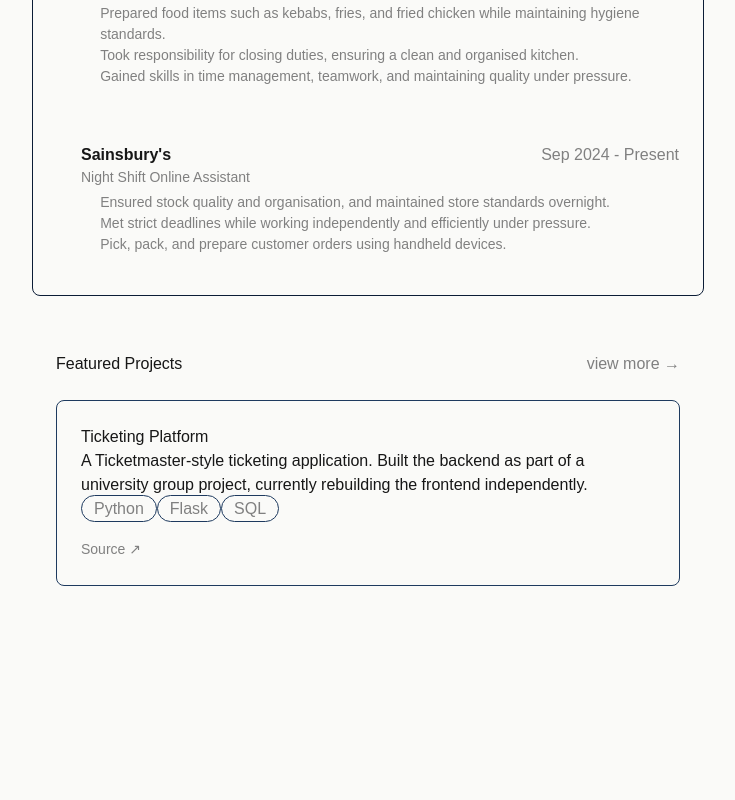
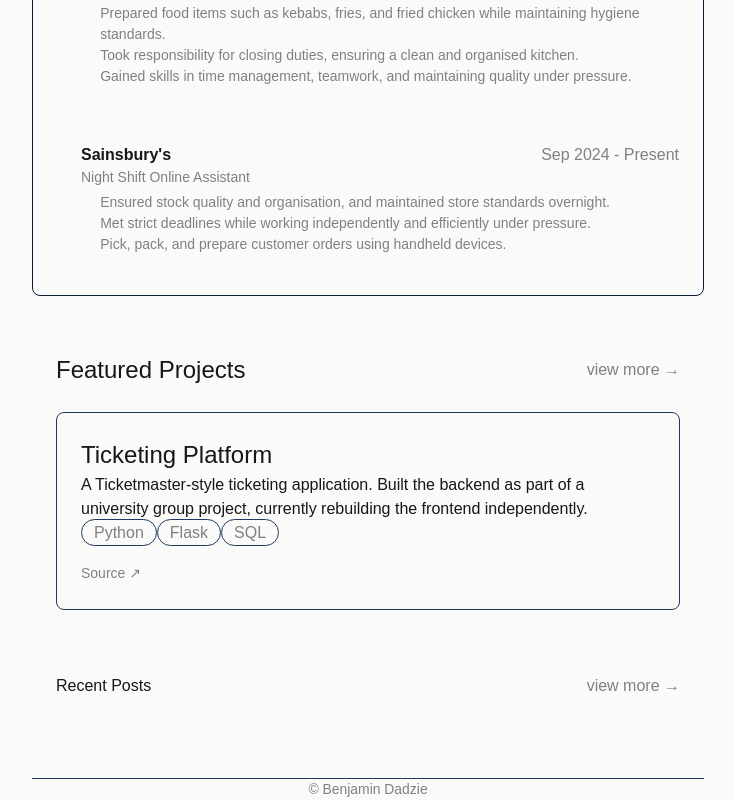
Before and after one commit to bdadzie119/Portfolio, a Next.js app in the folder my-portfolio/: page / in a window 1280 px wide. Shown: the part 697-1497 px from the top of the page, without its empty margins (272-1007 px from the left). Before the commit the page ends 1323 px from the top, so only its background shows below. Built offline with nearby package versions, Linux system fonts and the light colour scheme.

Commit message:
projects page start

```diff
--- a/my-portfolio/app/globals.css
+++ b/my-portfolio/app/globals.css
@@ -168,6 +168,9 @@ body {
   color: #808080;
   text-decoration: none;
 }
+.project-header h2{
+  font-size: 1.5rem;
+}
 .projects-tags {
 display: flex;
 gap: 0.5rem;
@@ -189,6 +192,10 @@ align-items: center;
   margin-bottom: 1rem;
 }
 
+.project-card h2{
+  font-size: 1.5rem;
+}
+
 .project-links{
   margin-top: 1rem;
 }
@@ -202,3 +209,30 @@ align-items: center;
 .project-links a:hover{
   color: #FFFFFF;
 }
+.recent-posts{
+  margin-top: 2rem;
+  margin: 0 auto;
+  max-width: 42rem;
+  padding: 1.5rem;
+}
+.recent-post-header {
+  display: flex;
+  justify-content: space-between;
+  align-items: center;
+  margin-bottom: 1.5rem;
+}
+.recent-posts a{
+  font-size: 1rem;
+  color: #808080;
+  text-decoration: none;
+}
+.footer{
+  max-width: 42rem;
+  margin: 0 auto;
+  margin-top: 2rem;
+  padding: 2 rem;
+  text-align:center;
+  border-top: 1px solid#1e3a5f;
+  font-size: 0.87rem;
+  color: #808080;
+}
--- a/my-portfolio/app/page.tsx
+++ b/my-portfolio/app/page.tsx
@@ -118,7 +118,7 @@ export default function Home() {
         </div>
 
         <div className="project-card">
-          <h3>Ticketing Platform</h3>
+              <h2>Ticketing Platform</h2>
               <p>A Ticketmaster-style ticketing application. Built the backend as part of a university group project, currently rebuilding the frontend independently.</p>
             <div className="project-tags">
               <span>Python</span>
@@ -130,6 +130,15 @@ export default function Home() {
             </div>
         </div>
       </div>
+      < div className="recent-posts">
+        <div className="recent-post-header">
+          <h2>Recent Posts</h2>
+          <a href="/blog">view more →</a>
+        </div>
+      </div>
+      <footer className="footer">
+        <p>© Benjamin Dadzie</p>
+      </footer>
     </main>
   );
 }
--- /dev/null
+++ b/my-portfolio/app/projects/page.tsx
@@ -0,0 +1,7 @@
+export default function Projects(){
+    return(
+        <main>
+            <h1>Projects</h1>
+        </main>
+    )
+}
```
Lines whose indentation alone changed are shown as unchanged.
